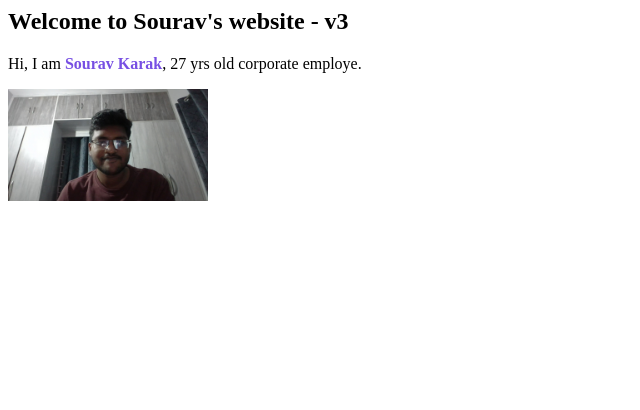
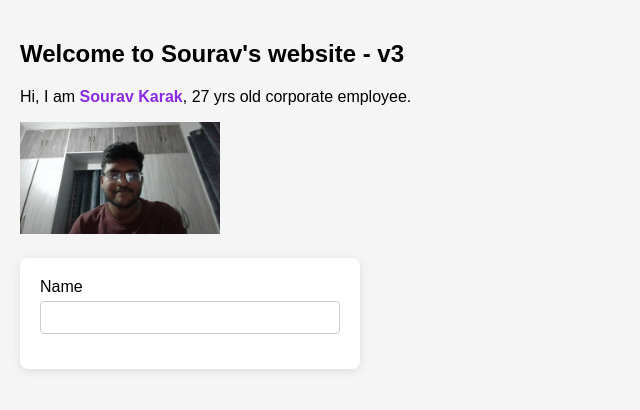
Before and after one commit to SKarak2107/sourav-karak-bio-static-web, a plain HTML site: page souravkarak-website/index.html in a window 1280 px wide. Shown: the whole page, without its empty margins (0-640 px from the left). Drawn offline with Linux system fonts and the light colour scheme.

Commit message:
Revamp index.html with form and styles
Added a form for user input and improved styling.

```diff
--- a/souravkarak-website/index.html
+++ b/souravkarak-website/index.html
@@ -1,17 +1,71 @@
-<html>
+<!DOCTYPE html>
+<html lang="en">
 <head>
+    <meta charset="UTF-8">
+    <meta name="viewport" content="width=device-width, initial-scale=1.0">
     <title>Sourav's Website - V3</title>
-    <link rel="stylesheet"
-    href="name.css">
+    <link rel="stylesheet" href="name.css">
+    <style>
+        .name {
+            color: blueviolet;
+        }
+
+        body {
+            font-family: Arial, sans-serif;
+            background-color: #f5f5f5;
+            margin: 0;
+            padding: 20px;
+        }
+
+        .form-container {
+            background: #fff;
+            padding: 20px;
+            border-radius: 8px;
+            box-shadow: 0 2px 10px rgba(0,0,0,0.1);
+            width: 300px;
+            margin-top: 20px;
+        }
+
+        .form-group {
+            margin-bottom: 15px;
+        }
+
+        label {
+            display: block;
+            margin-bottom: 5px;
+        }
+
+        input[type="text"],
+        input[type="email"] {
+            width: 100%;
+            padding: 8px;
+            box-sizing: border-box;
+            border: 1px solid #ccc;
+            border-radius: 4px;
+        }
+
+        button {
+            background-color: #007bff;
+            color: white;
+            border: none;
+            padding: 10px 15px;
+            border-radius: 4px;
+            cursor: pointer;
+        }
+
+        button:hover {
+            background-color: #0056b3;
+        }
+    </style>
 </head>
-<!--
-<style>
-  .name {
-    color: blueviolet;
-  }
-</style>
--->
-<h2>Welcome to Sourav's website - v3</h2>
-<p>Hi, I am <span class="name">Sourav Karak</span>, 27 yrs old corporate employe.</p>
-<img src="souravkarak_image.jpg" width="200">
-</html>
+<body>
+    <h2>Welcome to Sourav's website - v3</h2>
+    <p>Hi, I am <span class="name">Sourav Karak</span>, 27 yrs old corporate employee.</p>
+    <img src="souravkarak_image.jpg" width="200" alt="Sourav Karak">
+
+    <div class="form-container">
+        <form>
+            <div class="form-group">
+                <label for="name">Name</label>
+                <input type="text" id="name" name="name">
+            </div>
```
